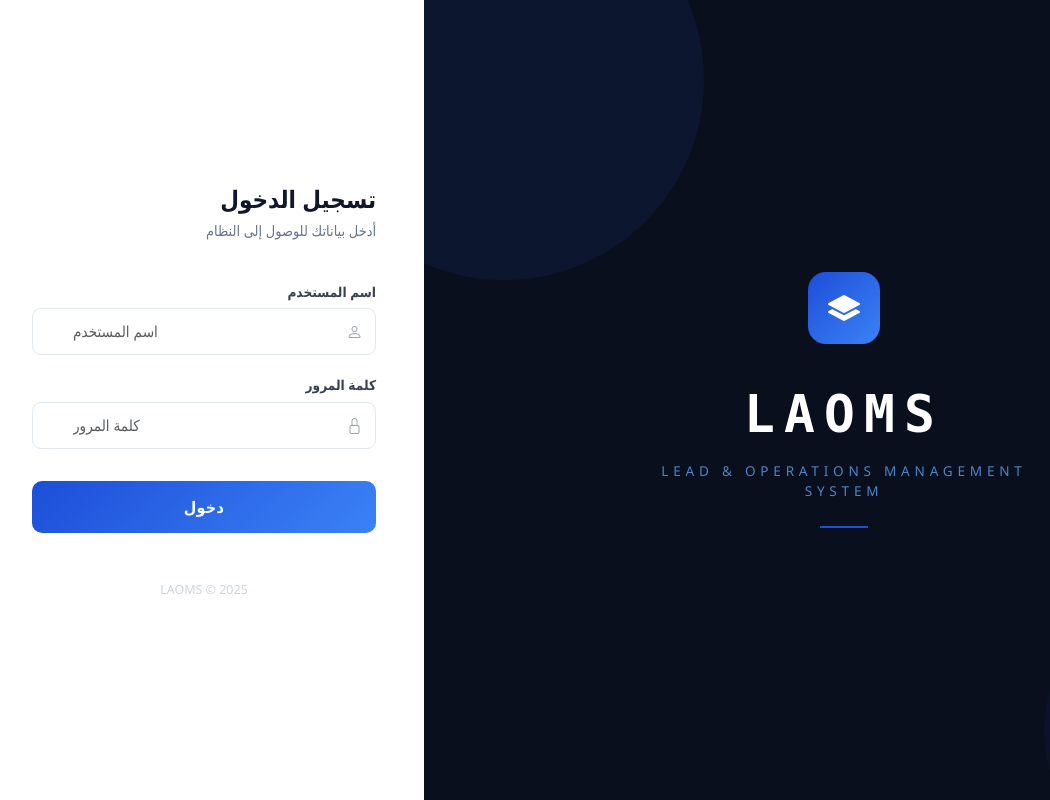
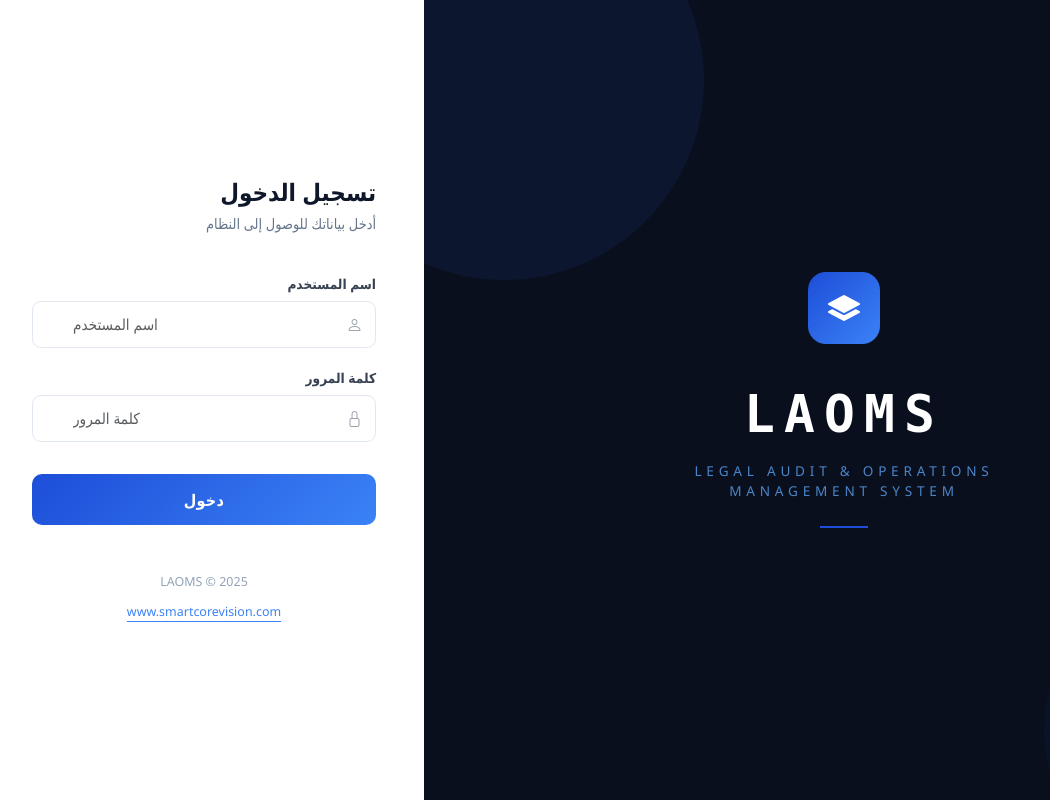
Before and after one commit to mustakur-php/finance, a Django app: page /login/ in a window 1280 px wide. Shown: the whole page, without its empty margins (16-1066 px from the left). Run offline with Django 5.2, Linux system fonts and the light colour scheme; parts of the project's set-up code (start-up, migrations or seed data) failed here and were passed over.

Commit message:
fix: correct LAOMS full name and add company website link

```diff
--- a/templates/accounts/login.html
+++ b/templates/accounts/login.html
@@ -12,7 +12,7 @@
                 <i class="bi bi-layers-fill" style="font-size:2rem; color:#fff;"></i>
             </div>
             <div style="font-size:3.2rem; font-weight:800; letter-spacing:0.18em; color:#fff; font-family:monospace; margin-bottom:0.5rem;">LAOMS</div>
-            <div style="font-size:0.85rem; letter-spacing:0.35em; color:#4a85c8; text-transform:uppercase; margin-bottom:1.5rem;">Lead & Operations Management System</div>
+            <div style="font-size:0.85rem; letter-spacing:0.35em; color:#4a85c8; text-transform:uppercase; margin-bottom:1.5rem;">Legal Audit & Operations Management System</div>
             <div style="width:48px; height:2px; background:#1d4ed8; margin:0 auto;"></div>
         </div>
     </div>
@@ -51,7 +51,8 @@
             </button>
         </form>
 
-        <p style="text-align:center; color:#cbd5e1; font-size:0.78rem; margin-top:3rem;">LAOMS &copy; {{ year|default:"2025" }}</p>
+        <p style="text-align:center; color:#94a3b8; font-size:0.78rem; margin-top:3rem; margin-bottom:0.4rem;">LAOMS &copy; {{ year|default:"2025" }}</p>
+        <p style="text-align:center; margin:0;"><a href="https://www.smartcorevision.com" target="_blank" style="color:#3b82f6; font-size:0.78rem; text-decoration:none; border-bottom:1px solid #3b82f6; padding-bottom:1px;">www.smartcorevision.com</a></p>
     </div>
 
 </div>
```
